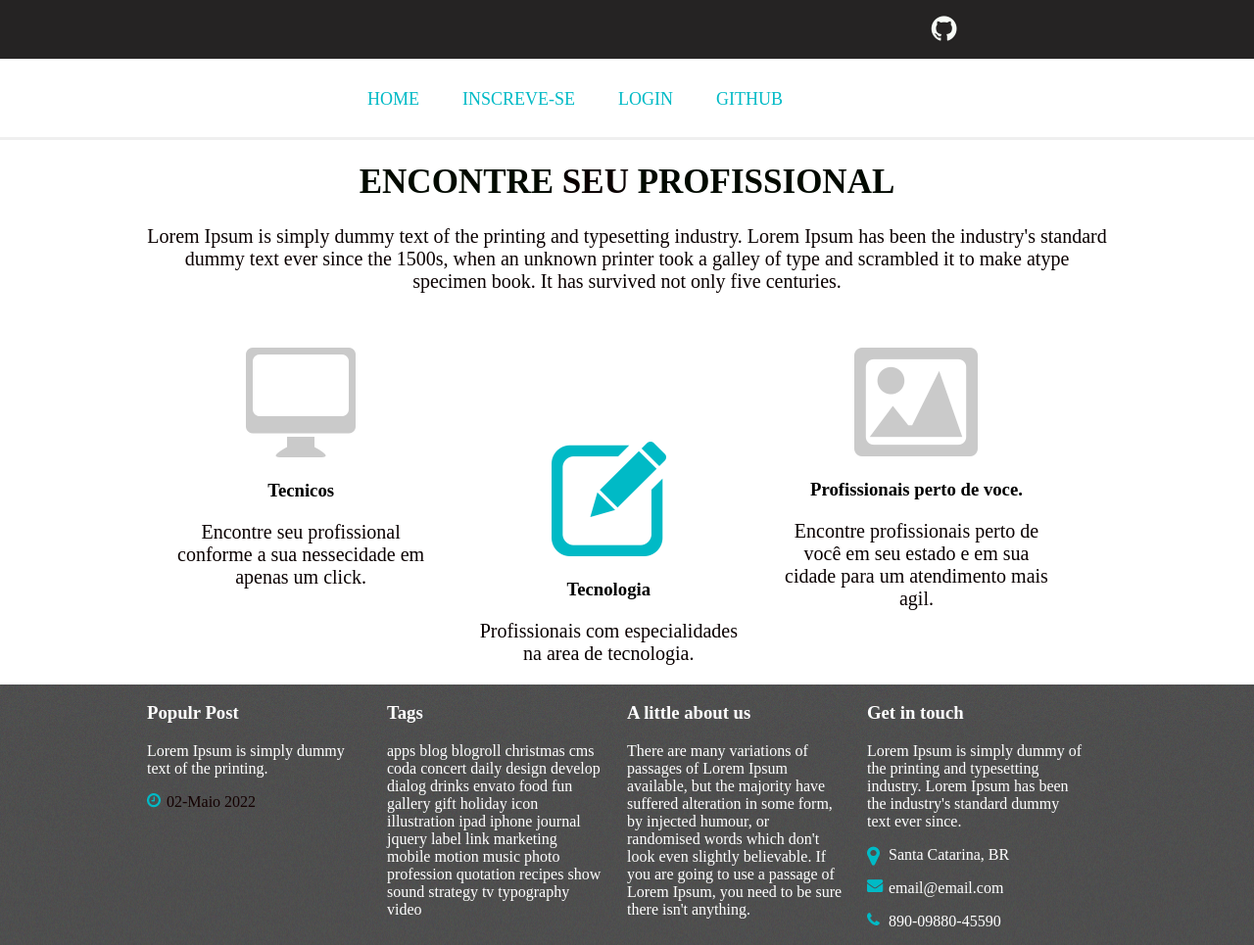
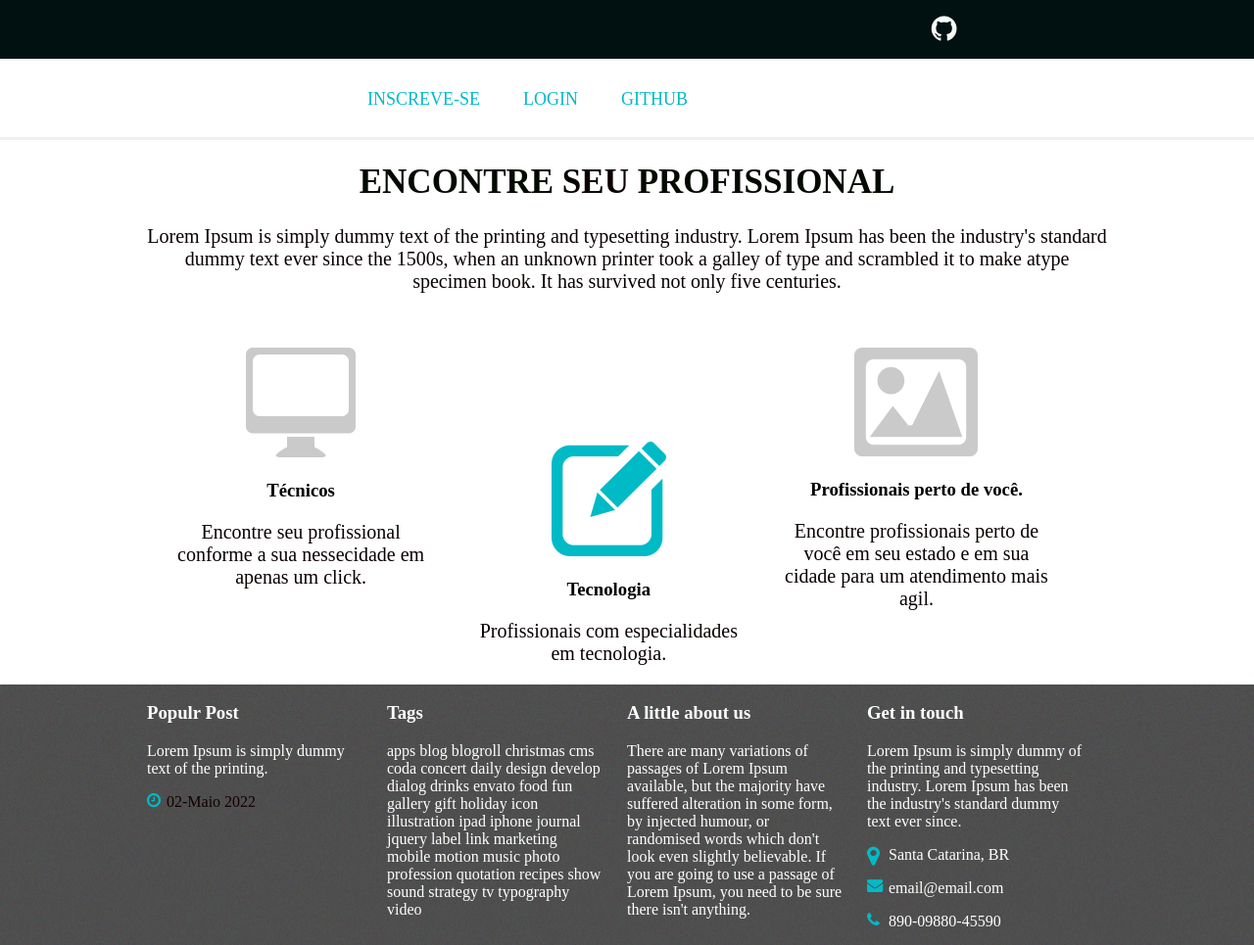
Before and after one commit to everton-novinski/projeto-django, a Django app: page / in a window 1280 px wide; the page is wider, and only the part inside the window is pictured. Shown: the top 965 px of that part at 98% size. Run offline with Django 3.2, Linux system fonts and the light colour scheme.

Commit message:
vigésimo segundo

```diff
--- a/cadastro/templates/home.html
+++ b/cadastro/templates/home.html
@@ -1,7 +1,9 @@
 {% extends 'base.html' %}
 
 {% block 'conteudo' %}
-
+<h1 style="text-align:center ;padding: 15px;">Técnicos</h1>
+<h2 style="padding:10px; text-align: center;" >Os melhores estão aqui, click em acessar e confira seus perfis.</h2>
+<h3 style="text-align: center; padding: 0 0 15px;">Faça parte deste time inscreve-se você também.</h3>
 
 
 
@@ -14,7 +16,7 @@
                       <h5 class="card-title">Nome: {{profissionais.nome}}</h5>
                       <h6 class="card-subtitle mb-2 text-muted">{{profissionais.cidade}} {{profissionais.estado}}</h6>
                       <p class="card-text">Telefone: {{profissionais.telefone}}</p>
-                      <p class="card-text">Especialidade(s){{profissionais.especialidades}}</p>
+                      <p class="card-text" style="padding:0 0 10px ;">Especialidade(s) {{profissionais.especialidades}}</p>
                       <a href="{% url 'ver_profissional' profissionais.id %}" class="btn  btn-dark">Acessar</a>
                     </div>
 
--- a/templates/base.html
+++ b/templates/base.html
@@ -14,7 +14,7 @@
     <nav class="navbar">
         <a class="btn btn-light" href="http://127.0.0.1:8000/" style="color: #011111;">Home</a>
         {% if usuario_logado %}
-          <button type="button" class="btn btn-success" data-toggle="modal" data-target="#exampleModal">
+          <button type="button" class="btn btn-light" data-toggle="modal" data-target="#exampleModal" style="color:black">
             Cadastra-se você tambem.
           </button>
           <a href="{% url 'sair' %}" class="btn btn-danger">sair</a>
@@ -71,7 +71,7 @@
 }
 .navbar{
 width: 100%;
-background-color: #252323;
+background-color: #011111;
 height: 60px;
 }
 .fa-github {
--- a/templates/home/inicial.html
+++ b/templates/home/inicial.html
@@ -36,9 +36,7 @@
     <div class="header-2">
         <div class="menu">
             <ul>
-                <li>
-                    <a href="">Home</a>
-                </li>
+
                 <li>
                     <a href="{% url 'inserir' %}">Inscreve-se</a>
                 </li>
@@ -55,12 +53,9 @@
 </main>
 <div class="col-100">
   <div class="slider-principal">
-
-
   </div>
 </div>
 </div>
-
 
 <div class="col-100">
   <div class="content texto-destaque">
@@ -75,7 +70,7 @@
 
       <div class="col-3 bloco-texto">
           <img src="{% static 'img/content-1.png' %}" />
-          <h3><b>Tecnicos</b></h3>
+          <h3><b>Técnicos</b></h3>
           <p>
               Encontre seu profissional conforme a sua nessecidade em apenas um click.
           </p>
@@ -84,12 +79,12 @@
           <img src="{% static 'img/content-2.png' %}" />
           <h3><b>Tecnologia</b></h3>
           <p>
-              Profissionais com especialidades na area de tecnologia.
+              Profissionais com especialidades em tecnologia.
           </p>
       </div>
       <div class="col-3 bloco-texto">
           <img src="{% static 'img/content-3.png' %}" />
-          <h3><b>Profissionais</b> perto de voce.</h3>
+          <h3><b>Profissionais</b> perto de você.</h3>
           <p>Encontre profissionais perto de você em seu estado e em sua cidade para um atendimento mais agil.
           </p>
       </div>
@@ -141,7 +136,6 @@
     </div>
 </div>
 
-
   {% endblock%}
 </body>
 </html>
@@ -155,7 +149,7 @@ margin: 0 auto;
 
   .menu-principal {
 width: 100%;
-background-color: #252323;
+background-color: #011111;
 height: 60px;
 }
 
@@ -218,7 +212,7 @@ float: right;
 }
 
 .fa-github {
-background:#252323;
+background:#011111;
 color: rgb(248, 252, 247);
 }
 
```
Also changed, not shown: cadastro/templates/ver_profissional.html (+1 -6 lines), db.sqlite3, static/img/fundo.png (deleted), static/img/fundo1.png (deleted), static/img/fundo4.png (deleted), static/img/parede.png (deleted), 1 other file.
